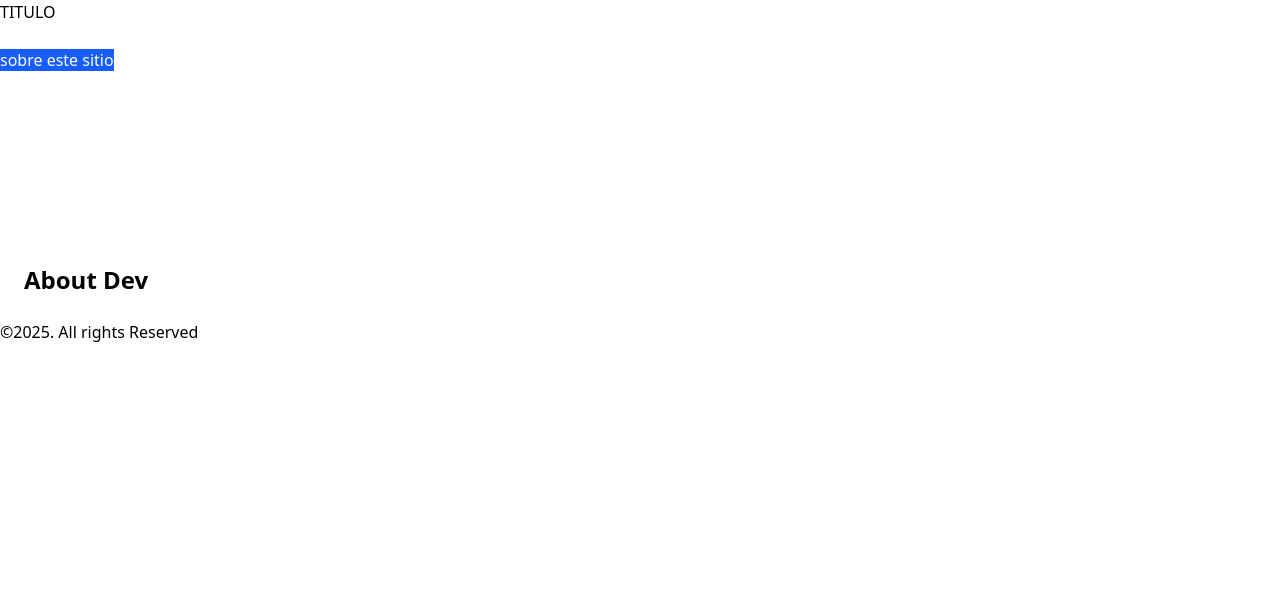
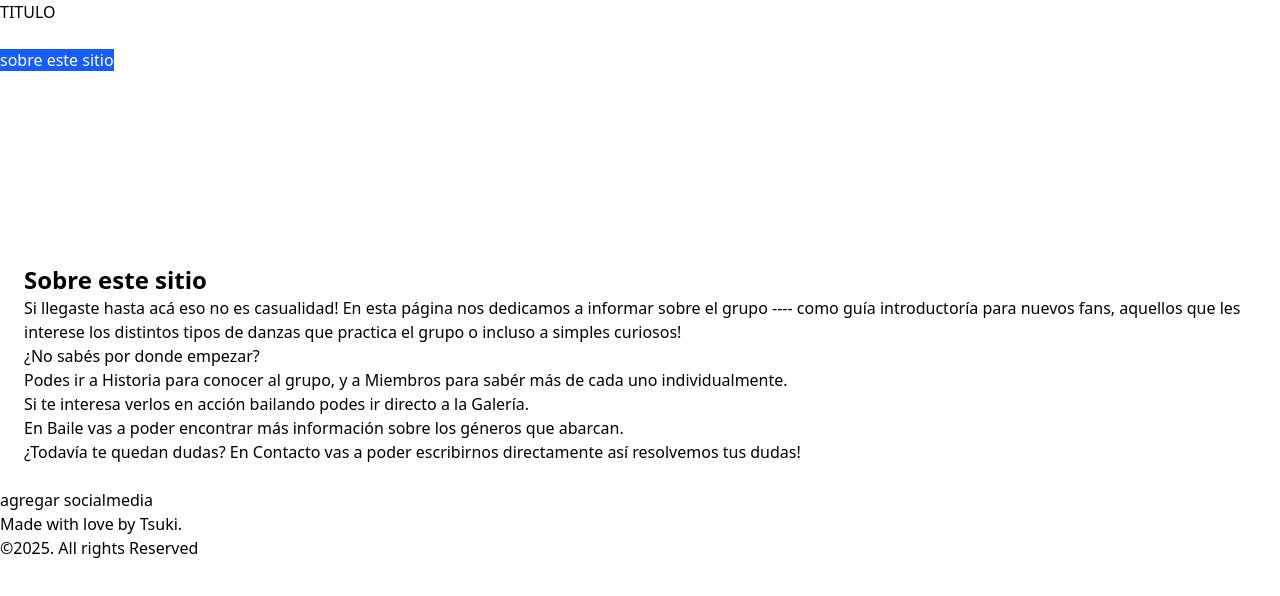
Before and after one commit to faery-cam/herrera_camila_tp2, a React (Vite) app in the folder app/: page /info in a window 1280 px wide. Shown: the top 596 px of the page. Built offline with nearby package versions, Linux system fonts and the light colour scheme.

Commit message:
[ADD] link entre páginas y formulario con validación

```diff
--- a/app/src/components/Footer.jsx
+++ b/app/src/components/Footer.jsx
@@ -1,6 +1,8 @@
 export default function Footer() {
     return (
         <footer>
+            <p>agregar socialmedia</p>
+            <p>Made with love by Tsuki.</p>
             <p>©2025. All rights Reserved</p>
         </footer>
     )
--- /dev/null
+++ b/app/src/components/Formulario.jsx
@@ -0,0 +1,10 @@
+export default function Formulario() {
+
+    return (
+
+        aa
+    );
+
+
+
+}
--- a/app/src/pages/AboutDev.jsx
+++ b/app/src/pages/AboutDev.jsx
@@ -3,7 +3,10 @@ export default function AboutDev() {
     return (
         <>
             <section className="p-6">
-                <h2 className="text-2xl font-bold">About Dev</h2>
+                <h2 className="text-2xl font-bold">Sobre nosotros</h2>
+
+                <p>ESCRBIR MIS DATOS (materia, año y cursada)</p>
+
             </section>
         </>
     )
--- a/app/src/pages/Contacto.jsx
+++ b/app/src/pages/Contacto.jsx
@@ -1,9 +1,12 @@
+import Formulario from '../components/Formulario.jsx';
 
 export default function Contacto() {
     return (
         <>
             <section className="p-6">
-                <h2 className="text-2xl font-bold">About Dev</h2>
+                <h2 className="text-2xl font-bold">Contacto</h2>
+                <Formulario />
+
             </section>
         </>
     )
--- a/app/src/pages/Home.jsx
+++ b/app/src/pages/Home.jsx
@@ -1,16 +1,15 @@
-
+import { Link } from "react-router-dom";
 
 export default function Home() {
   return (
 
-      <section style={{ backgroundImage: "url('/assets/img/antsa.webp')" }}>
+    <div className="h-screen bg-cover bg-center bg-no-repeat" style={{ backgroundImage: "url('/assets/img/antsa.webp')" }}>
+      <div>
+        overlay placeholder
 
-
-
-
-
-
-      </section>
+        <p>¿Es tu primera vez acá? Hacé click <Link to="/info">aquí</Link> para una guía!</p>
+      </div>
+    </div>
 
   )
 
--- a/app/src/pages/Info.jsx
+++ b/app/src/pages/Info.jsx
@@ -1,9 +1,18 @@
+import { Link } from "react-router-dom";
 
 export default function Info() {
     return (
         <>
             <section className="p-6">
-                <h2 className="text-2xl font-bold">About Dev</h2>
+                <h2 className="text-2xl font-bold">Sobre este sitio</h2>
+
+                <p>Si llegaste hasta acá eso no es casualidad! En esta página nos dedicamos a informar sobre el grupo ---- como guía introductoría para nuevos fans, aquellos que les interese los distintos tipos de danzas que practica el grupo o incluso a simples curiosos!</p>
+                <p>¿No sabés por donde empezar?</p>
+                <p>Podes ir a <Link to="/historia">Historia</Link> para conocer al grupo, y a <Link to="/miembros">Miembros</Link> para sabér más de cada uno individualmente.</p>
+                <p>Si te interesa verlos en acción bailando podes ir directo a la <Link>Galería</Link>.</p>
+                <p>En <Link to="/baile">Baile</Link> vas a poder encontrar más información sobre los géneros que abarcan.</p>
+                <p>¿Todavía te quedan dudas? En <Link to="/contacto">Contacto</Link> vas a poder escribirnos directamente así resolvemos tus dudas!</p>
+
             </section>
         </>
     )
```
